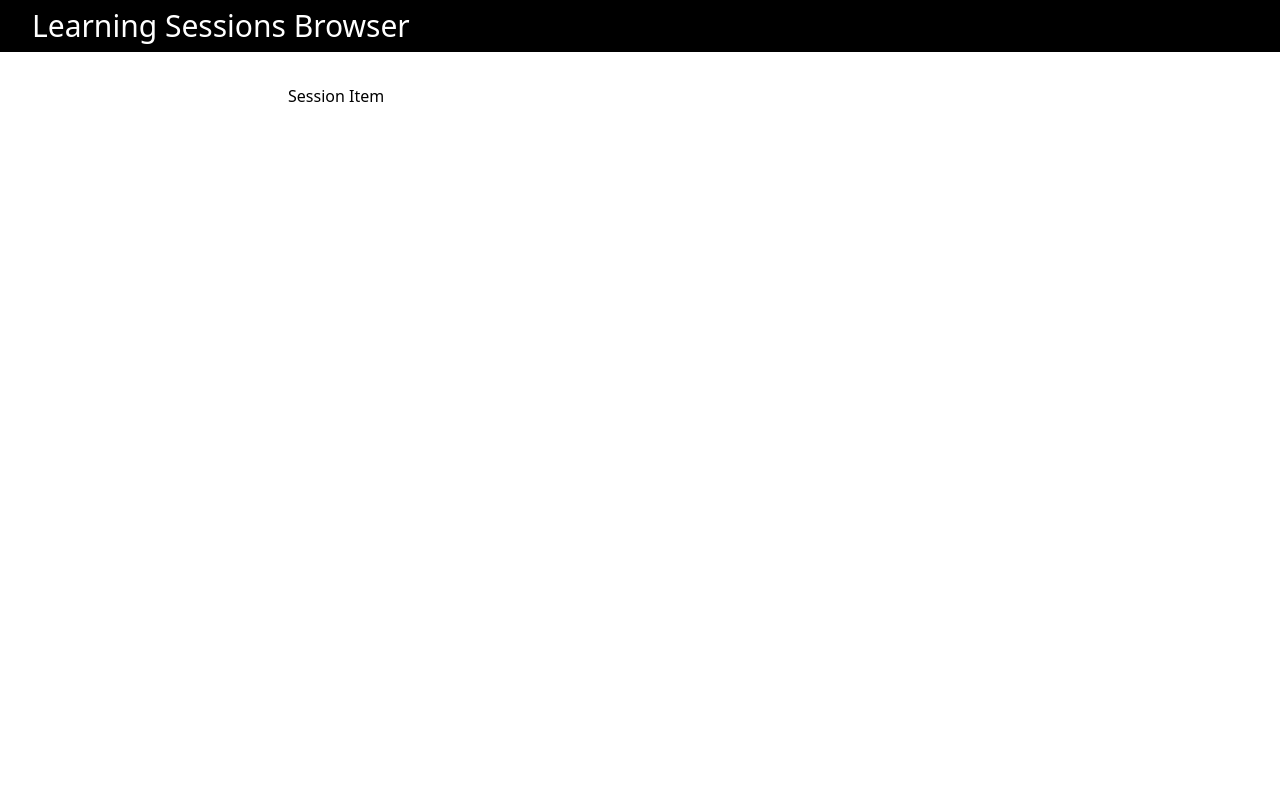
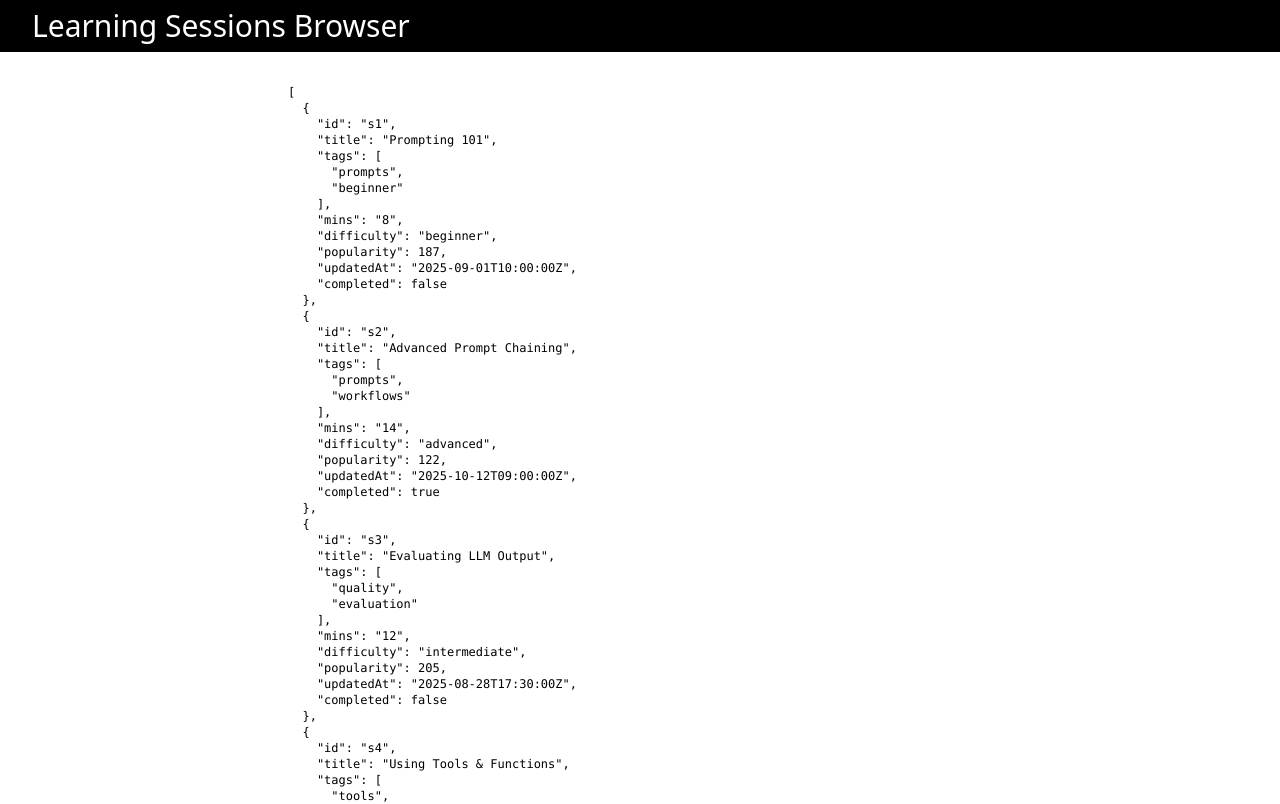
Before and after one commit to jonathanbrincat/pair.technical-assessment, a Vue app: page / in a window 1280 px wide. Shown: the top 804 px of the page. Built offline with nearby package versions, Linux system fonts and the light colour scheme; the HTML template or start-up script is replaced by a standard one.

Commit message:
load the data

```diff
--- a/src/vue/App.vue
+++ b/src/vue/App.vue
@@ -1,5 +1,15 @@
 <script setup lang="ts">
+import { onMounted } from 'vue'
+import { useSessionStore } from './stores/sessionStore'
 import SessionList from './components/SessionList.vue'
+
+const store = useSessionStore()
+
+onMounted(async () => {
+  await store.fetchSessions()
+
+  console.log('jb :: ', store.sessionCollection)
+})
 </script>
 
 <template>
--- a/src/vue/components/SessionList.vue
+++ b/src/vue/components/SessionList.vue
@@ -1,8 +1,13 @@
 <script setup lang="ts">
 import SessionItem from './SessionItem.vue'
+import { useSessionStore } from '../stores/sessionStore'
+
+const store = useSessionStore()
 </script>
 
 <template>
+  <pre class="text-xs">{{ JSON.stringify(store.sessionCollection, null, 2) }}</pre>
+
   <ul>
     <li>
       <SessionItem />
--- a/src/vue/stores/sessionStore.ts
+++ b/src/vue/stores/sessionStore.ts
@@ -1,7 +1,9 @@
 import { ref } from 'vue'
 import { defineStore } from 'pinia'
 
-export const useCounterStore = defineStore('session', () => {
+const ENDPOINT = '/sessions.json'
+
+export const useSessionStore = defineStore('session', () => {
   const sessionCollection = ref([])
   const isLoading = ref(true)
   const isError = ref(false)
@@ -11,13 +13,20 @@ export const useCounterStore = defineStore('session', () => {
     isError.value = false
 
     try {
-      sessionCollection.value = []
+      const response = await fetch(ENDPOINT)
+      if (!response.ok) throw new Error('Failed to fetch data')
+
+      const data = await response.json()
+      sessionCollection.value = data.sessions
     } catch (error: unknown) {
       console.error('Error retrieving data from API: ', error)
+      isError.value = true
+
+      throw error
     } finally {
       isLoading.value = false
     }
   }
 
-  return { sessionCollection, isLoading, isError }
+  return { sessionCollection, isLoading, isError, fetchSessions }
 })
```
